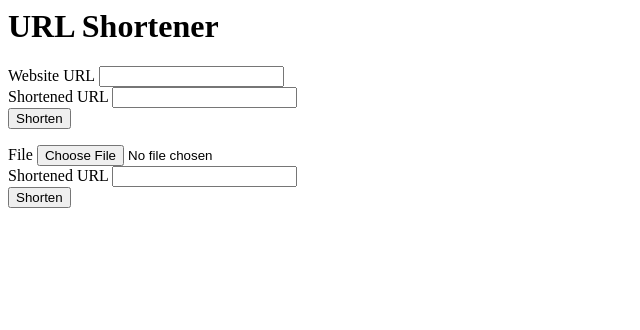
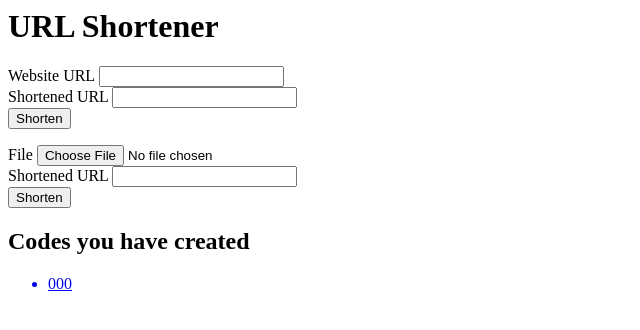
Before and after one commit to D-Limosnero/Flask-WebApp, a Flask app: template templates/home.html in a window 1280 px wide. Shown: the top 330 px of the page, without its empty margins (0-640 px from the left). Run offline with Flask 3, Linux system fonts and the light colour scheme; the template is opened without the code that fills it: most values are stand-ins (such as "Sample title", 1, 10 or a date in 2020).

Commit message:
Implemented sessions and cookies

```diff
--- a/app.py
+++ b/app.py
@@ -1,4 +1,4 @@
-from flask import Flask, render_template, request, redirect, url_for, flash, abort
+from flask import Flask, render_template, request, redirect, url_for, flash, abort, session
 import json
 import os.path
 from werkzeug.utils import secure_filename
@@ -10,7 +10,7 @@ app.secret_key = '5ad867d8sh6ts68578hgss6g67'
 
 @app.route('/')
 def home():
-    return render_template('home.html')
+    return render_template('home.html', codes=session.keys())
 
 # By default, flask enables only GET requests
 @app.route('/your-url', methods=['GET', 'POST'])
@@ -35,6 +35,7 @@ def your_url():
 
         with open('urls.json', 'w') as url_file:
             json.dump(urls, url_file)
+            session[request.form['code']] = True
         return render_template('your_url.html', code=request.form['code'])
     else:
         return redirect(url_for('home'))
--- a/templates/home.html
+++ b/templates/home.html
@@ -27,3 +27,14 @@
     <br>
     <input type="submit" value="Shorten">
 </form>
+
+{% if codes %}
+<h2>Codes you have created</h2>
+<ul>
+    {% for code in codes %}
+    <a href="{{ url_for('redirect_to_url', code=code) }}">
+        <li>{{ code }}</li>
+    </a>
+    {% endfor %}
+</ul>
+{% endif %}
--- a/urls.json
+++ b/urls.json
@@ -1 +1 @@
-{"audio": {"file": "audiothe-sony-es-range-from-the-mid-80s-to-the-2000s-was-some-of-v0-voc3mmvxwjcb1.jpg"}}
+{"go": {"url": "https://google.com"}, "audio": {"file": "audiothe-sony-es-range-from-the-mid-80s-to-the-2000s-was-some-of-v0-voc3mmvxwjcb1.jpg"}}
```
Also changed, not shown: README.md.
